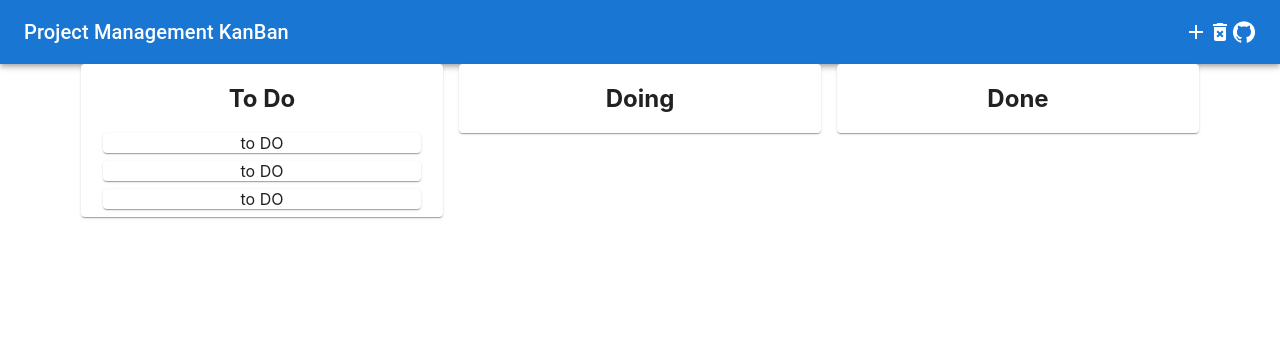
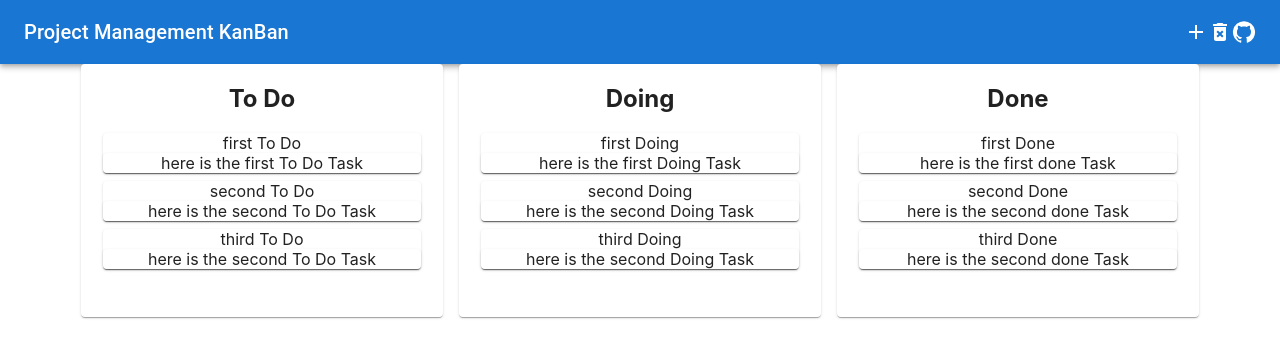
Before and after one commit to rkaufusi/Project-Manager-KB, a React (Create React App) app in the folder client/: page / in a window 1280 px wide. Shown: the top 358 px of the page. Built offline with nearby package versions, Linux system fonts and the light colour scheme.

Commit message:
added test data to all columns

```diff
--- a/client/src/components/Tasks.tsx
+++ b/client/src/components/Tasks.tsx
@@ -5,12 +5,12 @@ import Paper from '@mui/material/Paper';
 import Grid from '@mui/material/Grid';
 import useEffect from 'react'
 
-interface ToDoItems {
+interface AllItems {
   title?: string,
   content?: string
 }
 
-const Tasks = ({taskVal}: {taskVal: ToDoItems}) => {
+const Tasks = ({taskVal}: {taskVal: AllItems}) => {
   console.log(taskVal)
 
     const Item = styled(Paper)(({ theme }) => ({
@@ -26,9 +26,12 @@ const Tasks = ({taskVal}: {taskVal: ToDoItems}) => {
       justifyContent="center"
       >
           <Grid item xs={11} justifyContent="center">
-              <Paper>to DO</Paper>
-              {}
 
+              <Paper>
+                {taskVal.title}
+
+                <Paper>{taskVal.content}</Paper>
+              </Paper>
 
           </Grid>
           </Box>
--- a/client/src/components/columns/Columns.tsx
+++ b/client/src/components/columns/Columns.tsx
@@ -6,7 +6,7 @@ import Paper from '@mui/material/Paper';
 import Grid from '@mui/material/Grid';
 import Tasks from '../Tasks'
 
-interface ToDoItems {
+interface AllItems {
   title?: string,
   content?: string
 }
@@ -20,24 +20,28 @@ const Columns = () => {
         color: theme.palette.text.secondary,
       }));
 
-      const testToDo: ToDoItems[] = [
+      const allToDo: AllItems[] = [
         {title: "first To Do", content: "here is the first To Do Task"},
         {title: "second To Do", content: "here is the second To Do Task"},
         {title: "third To Do", content: "here is the second To Do Task"},
       ]
 
-      const [myState, setmyState] = useState<ToDoItems[]>(testToDo)
-      console.log(myState)
-      const testDoing = [
+      const allDoing: AllItems[] = [
         {title: "first Doing", content: "here is the first Doing Task"},
         {title: "second Doing", content: "here is the second Doing Task"},
         {title: "third Doing", content: "here is the second Doing Task"},
       ]
-      const testDone = [
+      const allDone: AllItems[] = [
         {title: "first Done", content: "here is the first done Task"},
         {title: "second Done", content: "here is the second done Task"},
         {title: "third Done", content: "here is the second done Task"},
       ]
+
+      const [toDoState, setMyToDoState] = useState<AllItems[]>(allToDo)
+      const [doingState, setDoingState] = useState<AllItems[]>(allDoing)
+      const [doneState, setDoneState] = useState<AllItems[]>(allDone)
+
+
 
     return (
         <Box sx={{ flexGrow: 1 }}>
@@ -47,7 +51,7 @@ const Columns = () => {
 
             <Paper>
               <h2>To Do</h2>
-              {testToDo.map((value) => {
+              {toDoState.map((value) => {
                 //console.log(value);
                 return <Tasks taskVal={value}/>
               })}
@@ -59,14 +63,20 @@ const Columns = () => {
         <Grid item xs={3.5} container direction="column" >
           <Paper>
             <h2>Doing</h2>
-
+            {doingState.map((value) => {
+                //console.log(value);
+                return <Tasks taskVal={value}/>
+              })}
 
           </Paper>
         </Grid>
         <Grid item xs={3.5} container direction="column" >
           <Paper>
             <h2>Done</h2>
-
+            {doneState.map((value) => {
+                //console.log(value);
+                return <Tasks taskVal={value}/>
+              })}
 
           </Paper>
         </Grid>
```
